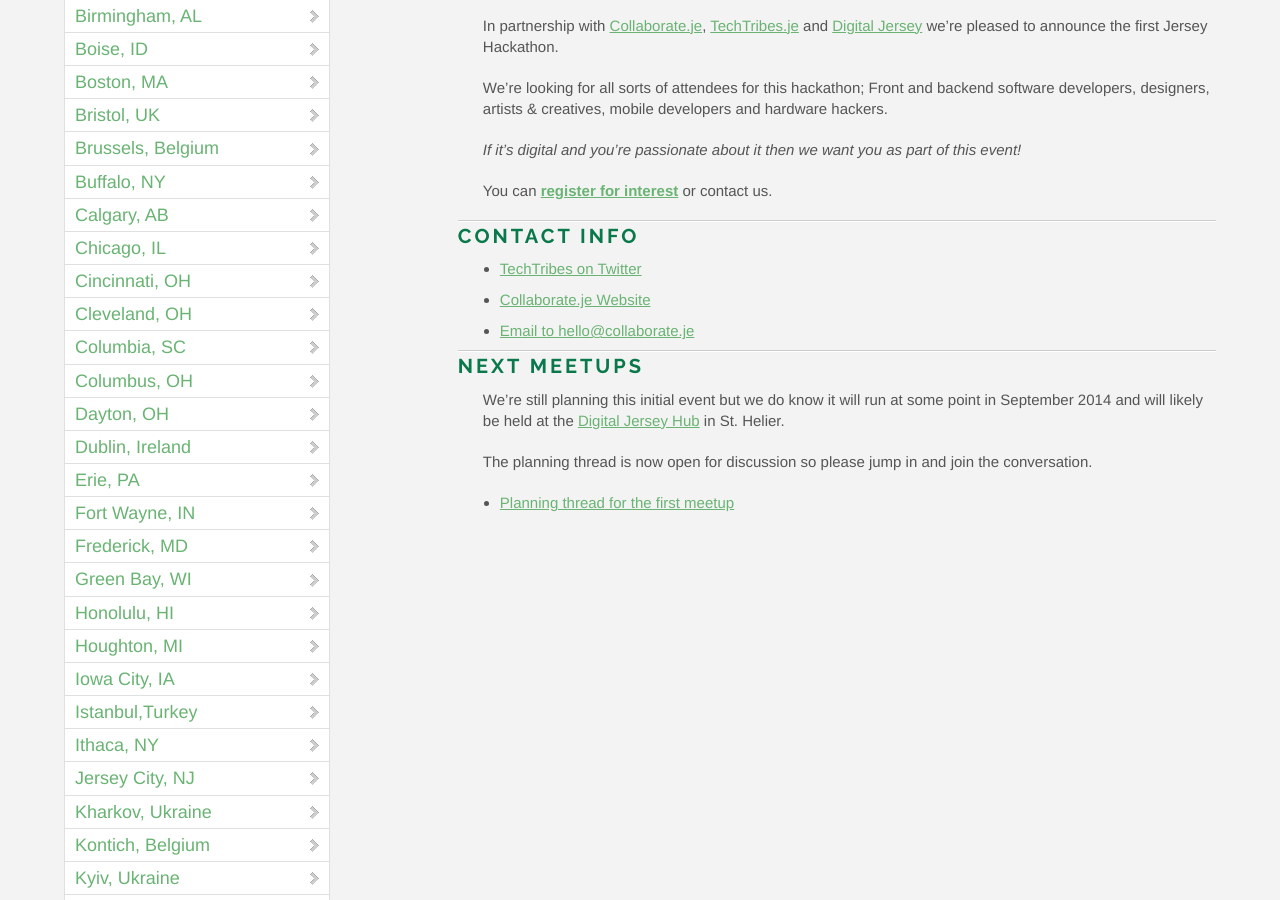
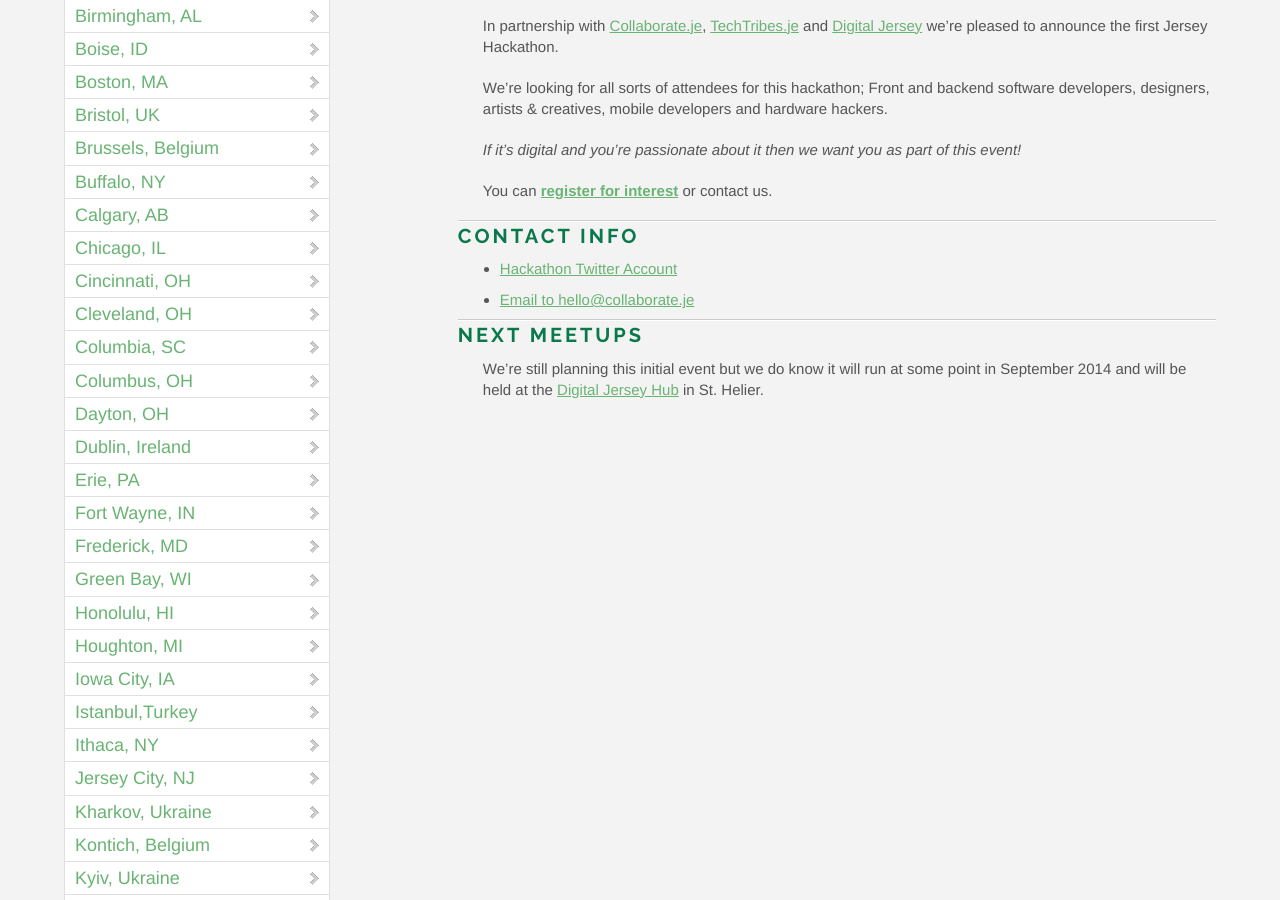
Before and after one commit to OpenHack/openhack.github.com, a Jekyll site: the page built from st_helier/index.markdown, in a window 1280 px wide and 900 px high, scrolled down 548 px. Built offline with Jekyll 4.4.1, drawn with Linux system fonts in a browser that asks for light colours; nearby versions of some CDN libraries; Markdown is read by kramdown in place of the engine named in the settings; comment, search, counter and statistics services are not loaded.

Commit message:
Updated Twitter and preped next event for eventbrite go live

```diff
--- a/st_helier/index.markdown
+++ b/st_helier/index.markdown
@@ -19,14 +19,9 @@
 
 ### Contact Info
 
-* [TechTribes on Twitter](https://twitter.com/techtribesje)
-* [Collaborate.je Website](http://collaborate.je/contact/)
+* [Hackathon Twitter Account](https://twitter.com/hackjsy)
 * [Email to hello@collaborate.je](mailto:hello@collaborate.je)
 
 ### Next meetups
 
-We're still planning this initial event but we do know it will run at some point in September 2014 and will likely be held at the [Digital Jersey Hub](http://www.digital.je/hub) in St. Helier.
-
-The planning thread is now open for discussion so please jump in and join the conversation.
-
-* [Planning thread for the first meetup](http://collaborate.je/2014/05/jersey-hackathon-sept-2014/)
+We're still planning this initial event but we do know it will run at some point in September 2014 and will be held at the [Digital Jersey Hub](http://www.digital.je/hub) in St. Helier.
```
